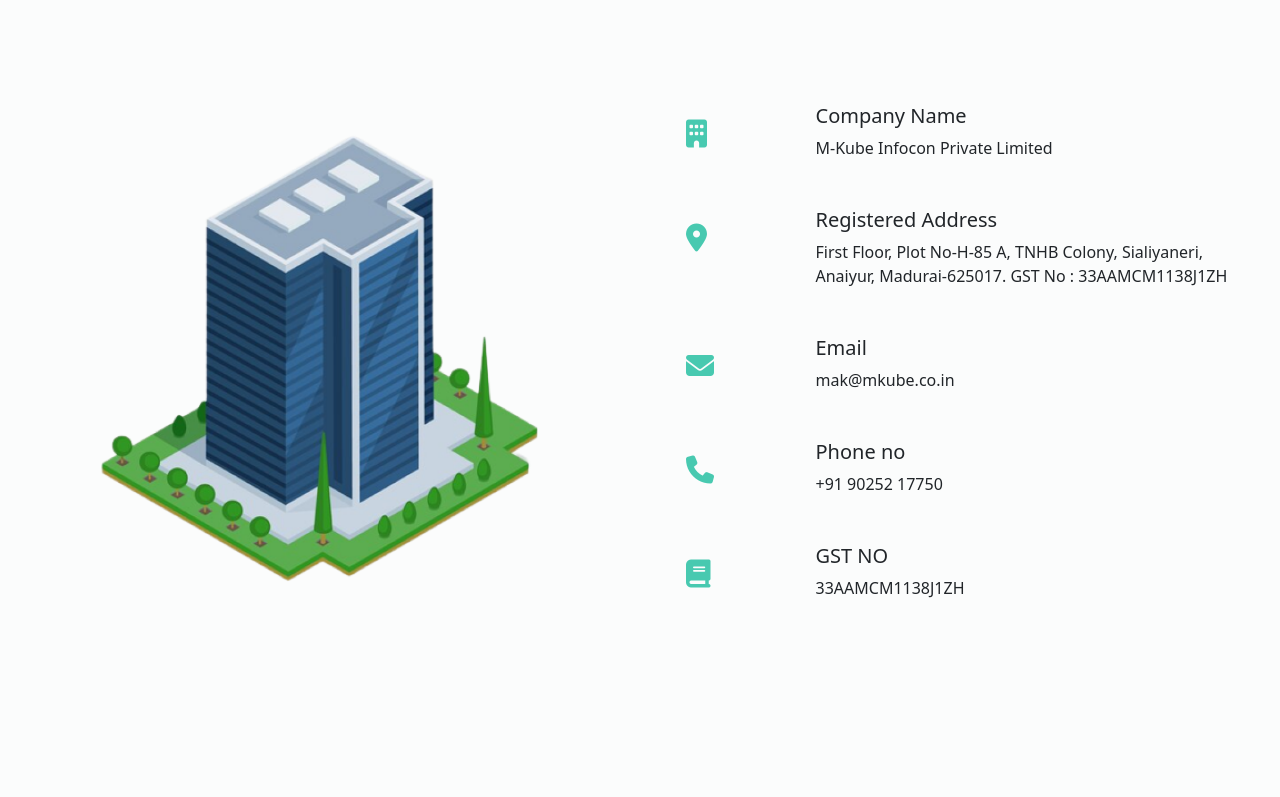
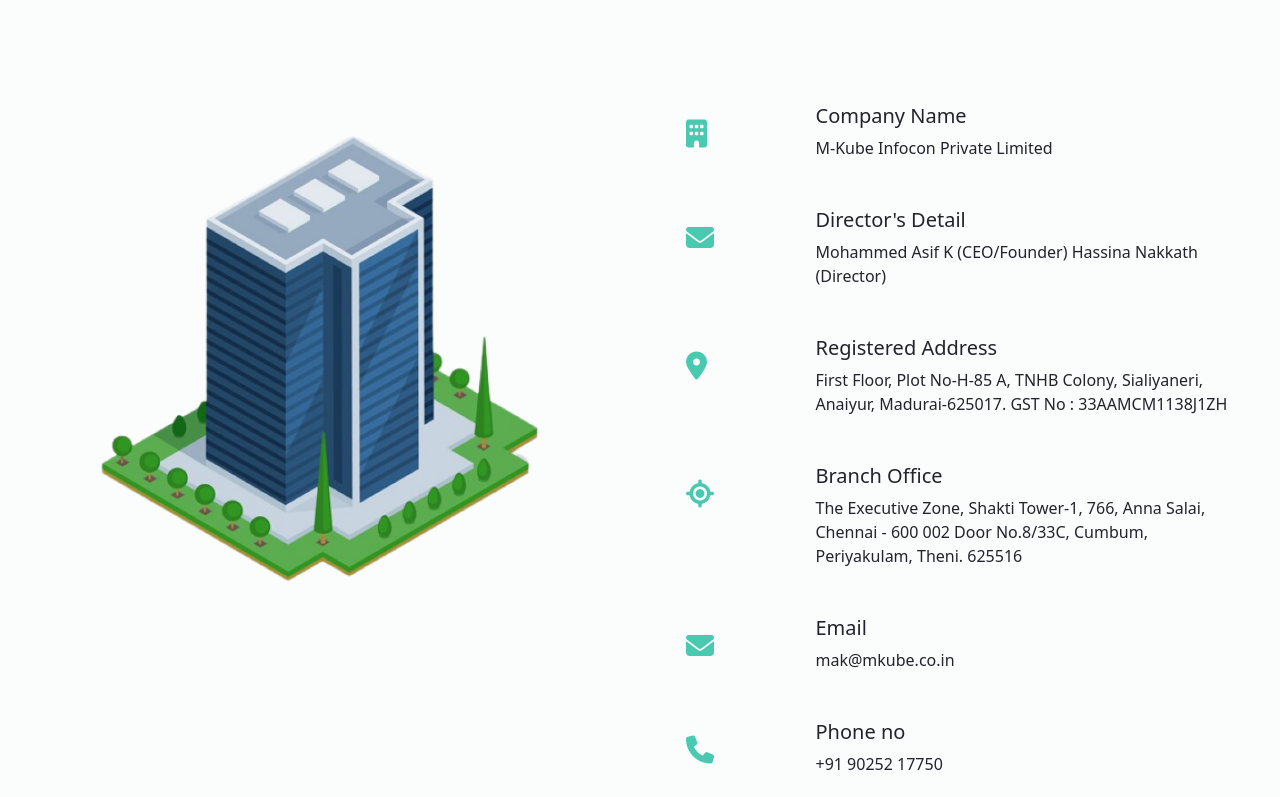
Before and after one commit to JEGA786/white-label-2, a React (Create React App) app: page /contactus in a window 1280 px wide. Shown: the part 675-1472 px from the top of the page. Built offline with nearby package versions, Linux system fonts and the light colour scheme; a web font is replaced by a local one.

Commit message:
contactus

```diff
--- a/src/view/dashboardhead/contact-us/Contactus.tsx
+++ b/src/view/dashboardhead/contact-us/Contactus.tsx
@@ -38,6 +38,12 @@
               h6={"Company Name"}
               p={`M-Kube Infocon Private Limited`}
             />
+                         <Register
+              icon={" fs-3 mt-3 fa fa-envelope col-3"}
+              h6={"Director's Detail"}
+              p={`Mohammed Asif K (CEO/Founder) Hassina Nakkath (Director)
+              `}
+            />
 
             <Register
               icon={"fs-3 mt-3 fa fa-location-dot col-3"}
@@ -46,10 +52,21 @@
               GST No : 33AAMCM1138J1ZH`}
             />
 
+             <Register
+              icon={"fs-3 mt-3 fa-solid fa-location-crosshairs col-3"}
+              h6={"Branch Office"}
+              p={`
+              The Executive Zone, Shakti Tower-1, 766, Anna Salai, Chennai - 600 002
+
+              Door No.8/33C, Cumbum, Periyakulam, Theni. 625516
+              `}
+            />
+
             <Register
               icon={" fs-3 mt-3 fa fa-envelope col-3"}
               h6={"Email"}
               p={`mak@mkube.co.in`}
+
             />
             <Register
               icon={"fs-3 mt-3 fa fa-phone col-3"}
```
